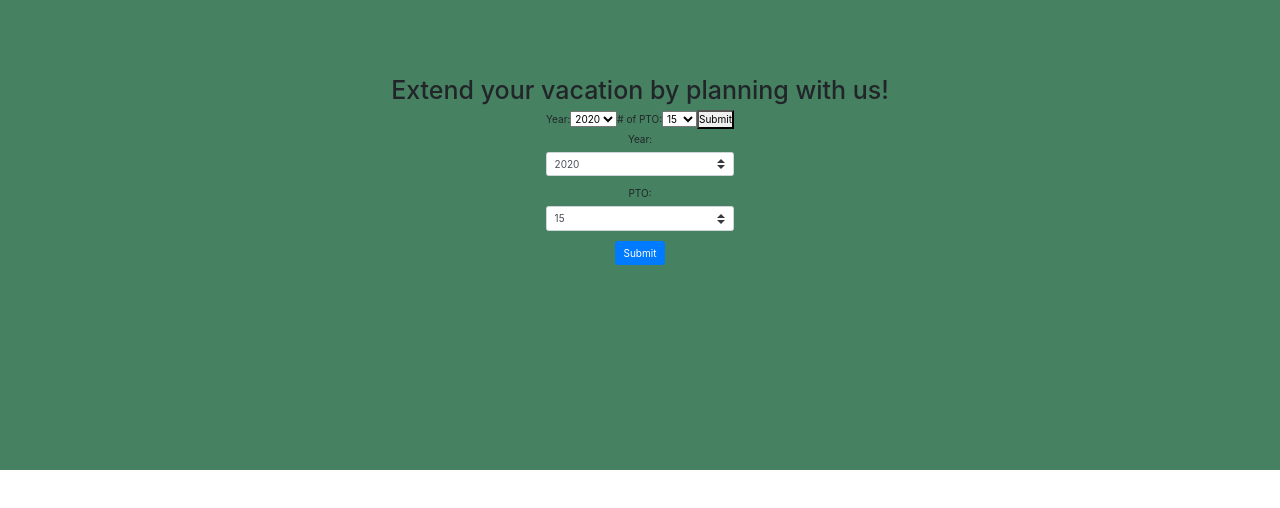
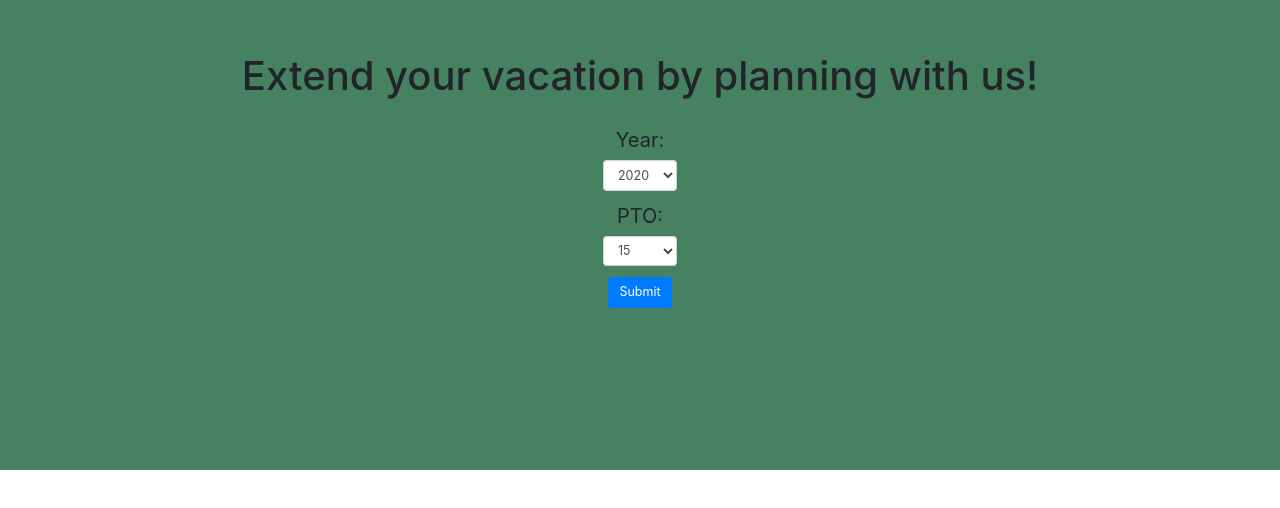
Before and after one commit to redmondchan/extend-vacation-frontend, a React (Create React App) app: page / in a window 1280 px wide. Shown: the part 130-638 px from the top of the page. Built offline with nearby package versions, Linux system fonts and the light colour scheme.

Commit message:
added css for font size and size of form

```diff
--- a/src/components/Form.js
+++ b/src/components/Form.js
@@ -33,28 +33,11 @@ function Form(props) {
   }
 
   return (
-    <div>
-    <form onSubmit={handleSubmit}>
-
-      <label> Year: </label>
-        <select onChange={e => setYear(parseInt(e.target.value))}>
-          <option selected>{new Date().getFullYear()}</option>
-          <option>{new Date().getFullYear() + 1}</option>
-          <option>{new Date().getFullYear() + 2}</option>
-        </select>
-
-      <label> # of PTO: </label>
-        <select onChange={e => setDays(parseInt(e.target.value))}>
-          {options}
-        </select>
-
-      <button> Submit </button>
-
-    </form>
+    <div className="text--med">
     <BootForm onSubmit={handleSubmit}>
       <BootForm.Group controlId="year">
         <BootForm.Label>Year:</BootForm.Label>
-        <BootForm.Control as="select" custom onChange={e => setYear(parseInt(e.target.value))}>
+        <BootForm.Control as="select" size="lg" onChange={e => setYear(parseInt(e.target.value))}>
           <option selected>{new Date().getFullYear()}</option>
           <option>{new Date().getFullYear() + 1}</option>
           <option>{new Date().getFullYear() + 2}</option>
@@ -63,12 +46,12 @@ function Form(props) {
 
       <BootForm.Group controlId="pto">
         <BootForm.Label>PTO:</BootForm.Label>
-        <BootForm.Control as="select" custom onChange={e => setDays(parseInt(e.target.value))}>
+        <BootForm.Control as="select" size="lg" onChange={e => setDays(parseInt(e.target.value))}>
           {options}
         </BootForm.Control>
       </BootForm.Group>
 
-      <Button variant="primary" type="submit">Submit</Button>
+      <Button variant="primary" type="submit" size="lg">Submit</Button>
     </BootForm>
     </div>
   )
--- a/src/containers/Header.js
+++ b/src/containers/Header.js
@@ -5,7 +5,7 @@ function Header(props) {
     return(
       <div className="header">
 
-          <h1>Extend your vacation by planning with us!</h1>
+          <h1 className="heading text--large">Extend your vacation by planning with us!</h1>
           <Form handleSubmit={props.handleSubmit}/>
 
       </div>
--- a/src/index.css
+++ b/src/index.css
@@ -10,6 +10,14 @@ html {
   font-size: 62.5%; /* 10/16 = 62.5%, 1rem = 10px */
 }
 
+.text--large {
+  font-size: 4rem;
+}
+
+.text--med {
+  font-size: 2rem;
+}
+
 .header {
   background-color: #468261;;
   height: 75vh;
@@ -17,6 +25,10 @@ html {
   flex-direction: column;
   justify-content:center;
   align-items:center;
+}
+
+.heading {
+  padding: 2rem;
 }
 
 .calendar-container {
```
